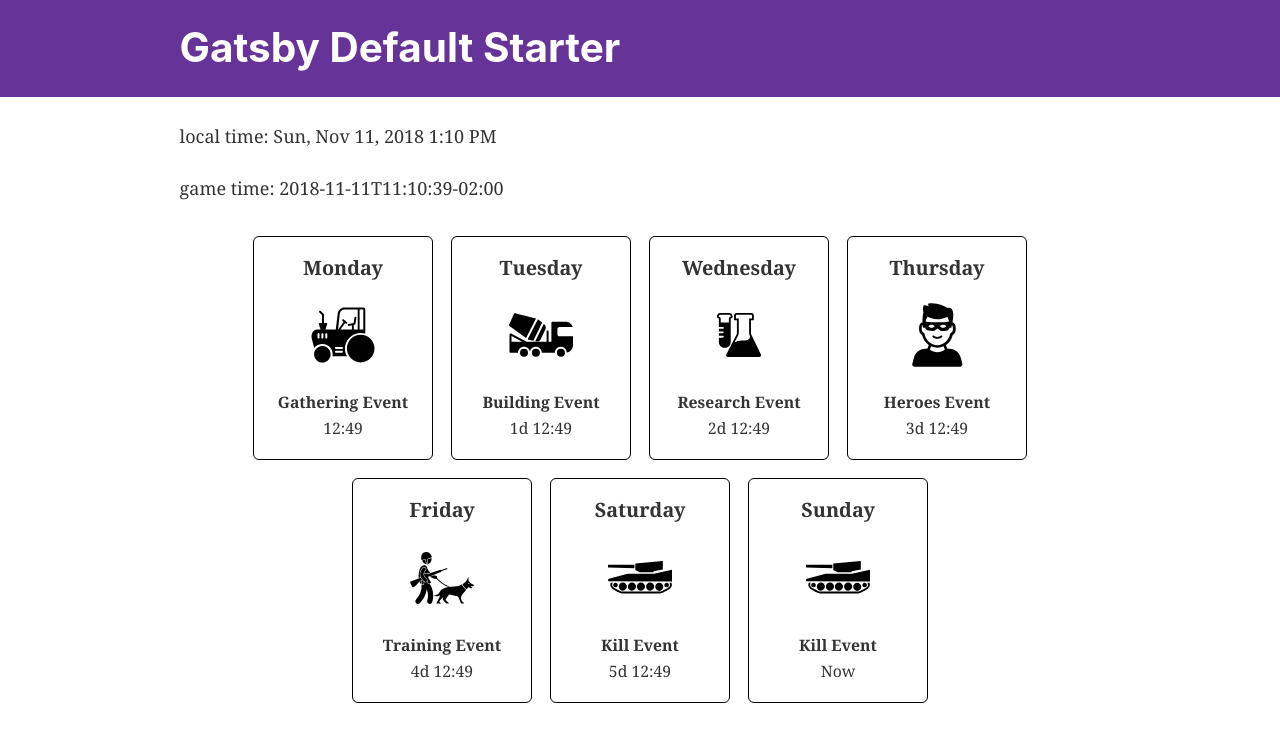
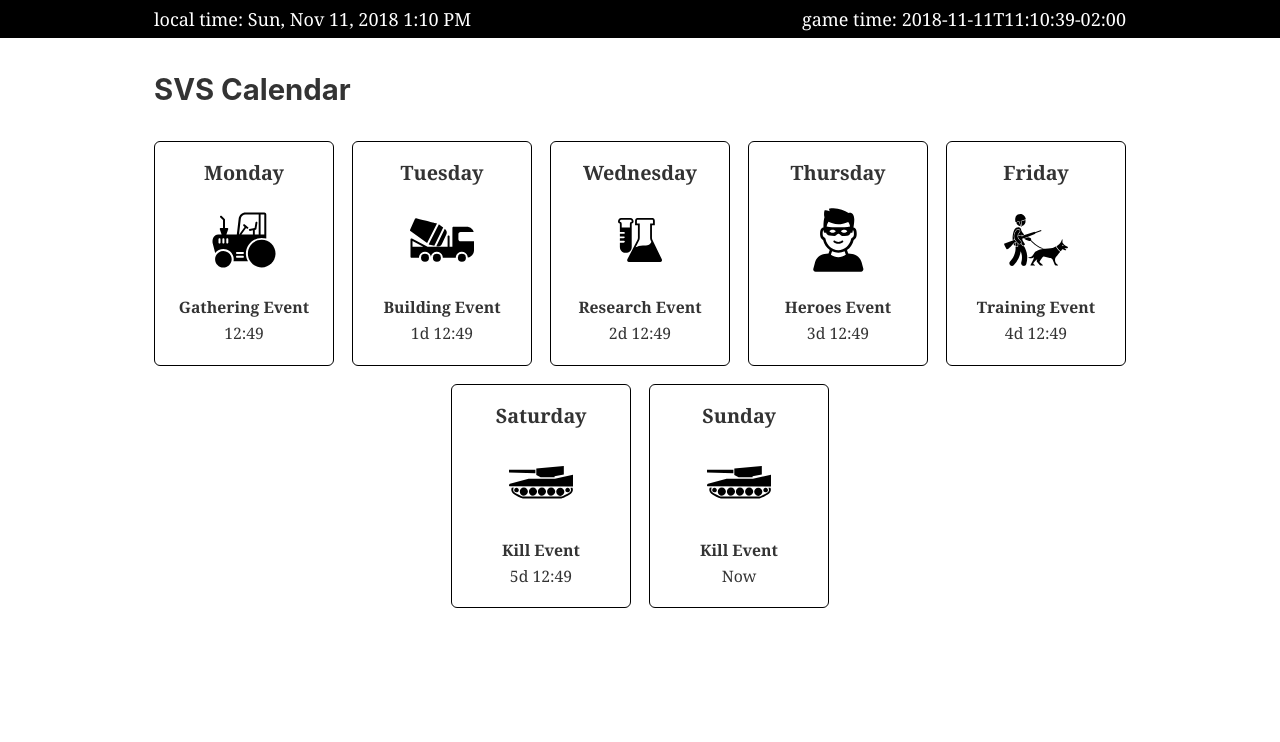
Before and after one commit to phuongy/svs, a Gatsby site: page / in a window 1280 px wide. Built offline with nearby package versions, Linux system fonts and the light colour scheme; Gatsby itself is replaced by a stand-in of ours.

Commit message:
tweak header style and spacing

```diff
--- a/src/components/header.js
+++ b/src/components/header.js
@@ -1,33 +1,41 @@
 import React from 'react'
+import styled from 'react-emotion'
 import { Link } from 'gatsby'
 
+import { CLIENT_TIME, WORLD_TIME, CONTENT_WIDTH } from '../constants'
+
 const Header = ({ siteTitle }) => (
-  <div
-    style={{
-      background: 'rebeccapurple',
-      marginBottom: '1.45rem',
-    }}
-  >
-    <div
-      style={{
-        margin: '0 auto',
-        maxWidth: 960,
-        padding: '1.45rem 1.0875rem',
-      }}
-    >
-      <h1 style={{ margin: 0 }}>
-        <Link
-          to="/"
-          style={{
-            color: 'white',
-            textDecoration: 'none',
-          }}
-        >
-          {siteTitle}
-        </Link>
-      </h1>
-    </div>
-  </div>
+  <HeaderWrapper>
+    <Content>
+      <div>local time: {CLIENT_TIME.format('llll')}</div>
+      <div>game time: {WORLD_TIME.format()}</div>
+    </Content>
+  </HeaderWrapper>
 )
 
 export default Header
+
+const HeaderWrapper = styled.header`
+  background: #000;
+  color: #fff;
+`
+
+const Content = styled.div`
+  display: flex;
+  margin: 0 auto;
+  max-width: ${CONTENT_WIDTH};
+  padding: 0.33rem 0.5rem;
+  width: 100%;
+
+  div {
+    flex: 1;
+  }
+
+  div:first-of-type {
+    flex: 1;
+  }
+
+  div:last-of-type {
+    text-align: right;
+  }
+`;
--- a/src/components/layout.js
+++ b/src/components/layout.js
@@ -1,9 +1,12 @@
 import React from 'react'
-import PropTypes from 'prop-types'
+import styled from 'react-emotion'
 import Helmet from 'react-helmet'
 import { StaticQuery, graphql } from 'gatsby'
 
 import Header from './header'
+
+import { CONTENT_WIDTH } from '../constants'
+
 import './layout.css'
 
 const Layout = ({ children }) => (
@@ -29,23 +32,18 @@
           <html lang="en" />
         </Helmet>
         <Header siteTitle={data.site.siteMetadata.title} />
-        <div
-          style={{
-            margin: '0 auto',
-            maxWidth: 960,
-            padding: '0px 1.0875rem 1.45rem',
-            paddingTop: 0,
-          }}
-        >
+        <Main>
           {children}
-        </div>
+        </Main>
       </>
     )}
   />
 )
 
-Layout.propTypes = {
-  children: PropTypes.node.isRequired,
-}
+export default Layout
 
-export default Layout
+const Main = styled.main`
+  margin: 0 auto;
+  max-width: ${CONTENT_WIDTH};
+  padding: 2rem 0.5rem;
+`
--- a/src/components/svs.js
+++ b/src/components/svs.js
@@ -1,9 +1,9 @@
 import React, { Component } from 'react';
 import styled from 'react-emotion';
-import moment from 'moment'
+import moment from 'moment';
 
-const CLIENT_TIME = new Date();
-const WORLD_TIME = moment().utcOffset(-2);
+import { CLIENT_TIME, WORLD_TIME } from '../constants';
+
 const EVENTS = [
   {
     name: 'Gathering Event',
@@ -213,11 +213,7 @@
 
     return (
       <div>
-        <header>
-          <p>local time: {moment(CLIENT_TIME).format('llll')}</p>
-          <p>game time: {moment(WORLD_TIME).format()}</p>
-        </header>
-        <main>
+        <h2>SVS Calendar</h2>
         <Events>
           {EVENTS.map((event, index) => (
             <Event key={`option-${index}`}>
@@ -228,7 +224,6 @@
             </Event>
           ))}
         </Events>
-        </main>
       </div>
     )
   }
--- /dev/null
+++ b/src/constants.js
@@ -0,0 +1,5 @@
+import moment from 'moment'
+
+export const CLIENT_TIME = moment(new Date())
+export const WORLD_TIME = moment().utcOffset(-2)
+export const CONTENT_WIDTH = '55rem'
```
Lines whose indentation alone changed are shown as unchanged.
